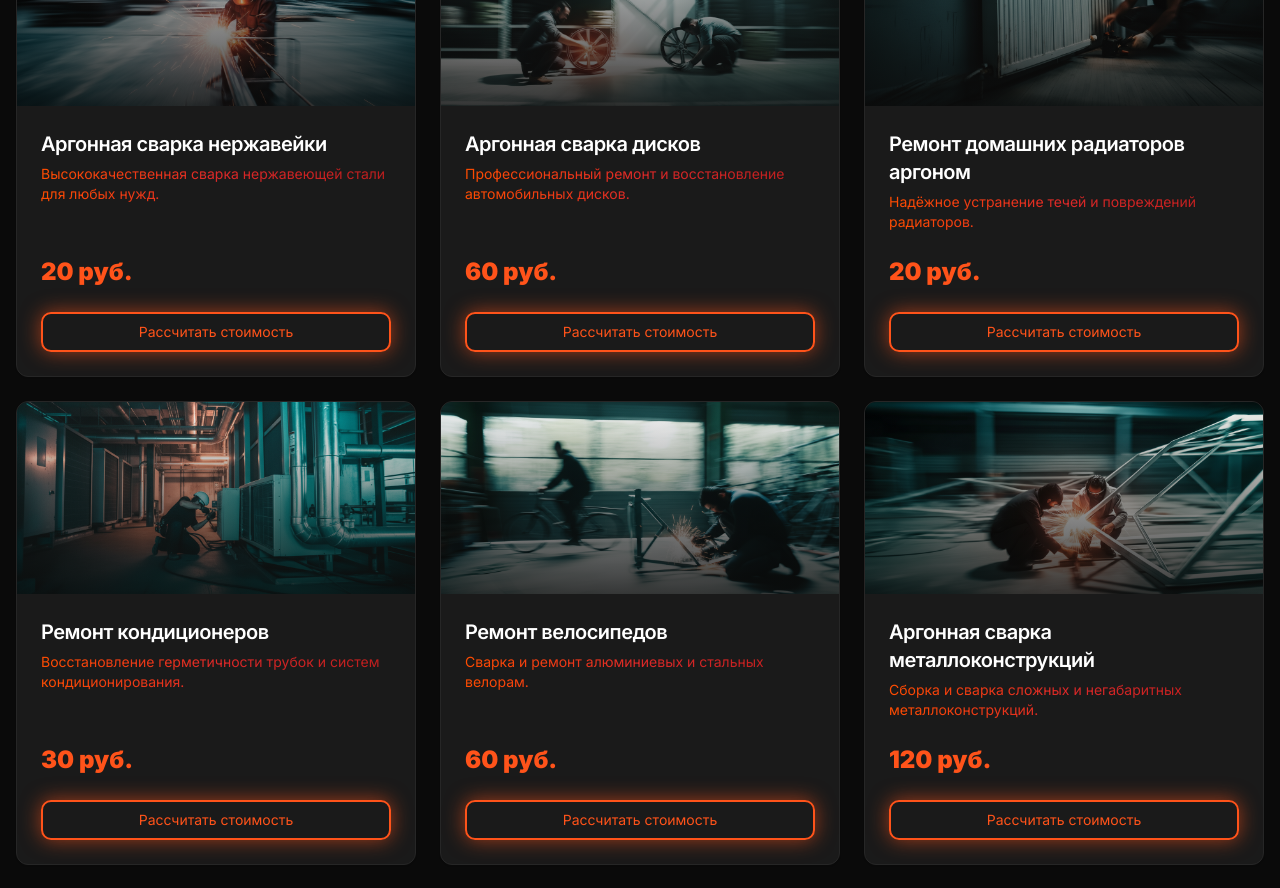
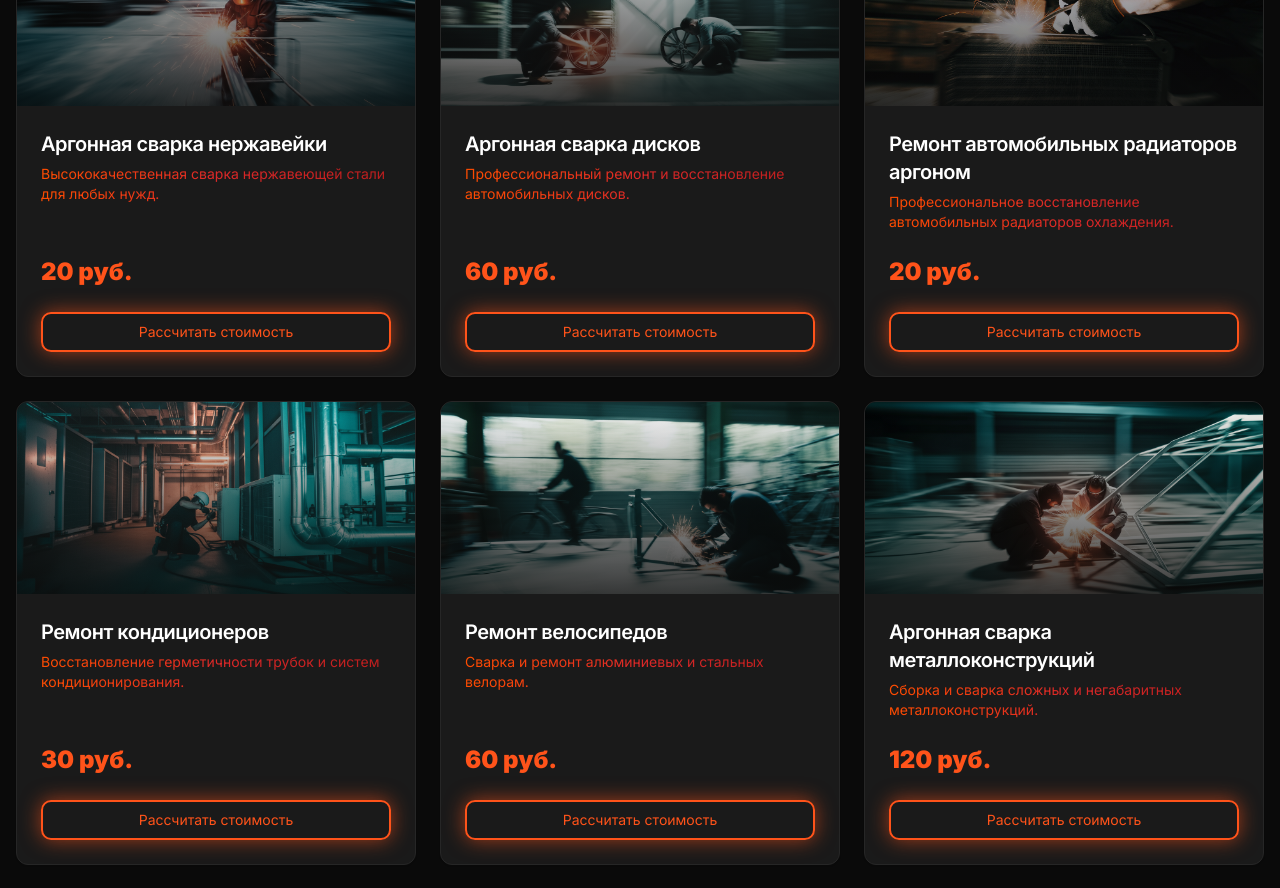
Before and after one commit to artmetallwork/artmetallwork, a React (Vite) app: page / in a window 1280 px wide. Shown: the part 2480-3368 px from the top of the page. Built offline with nearby package versions, Linux system fonts and the light colour scheme; the HTML template or start-up script is replaced by a standard one.

Commit message:
Update radiator repair card

```diff
--- a/src/components/Services.tsx
+++ b/src/components/Services.tsx
@@ -27,8 +27,8 @@ const services = [
     image: wheelRepairImg
   },
   {
-    title: "Ремонт домашних радиаторов аргоном",
-    description: "Надёжное устранение течей и повреждений радиаторов.",
+    title: "Ремонт автомобильных радиаторов аргоном",
+    description: "Профессиональное восстановление автомобильных радиаторов охлаждения.",
     price: "20 руб.",
     category: "Ремонт",
     image: radiatorRepairImg
```
Also changed, not shown: src/assets/service-radiator-repair.jpg.
